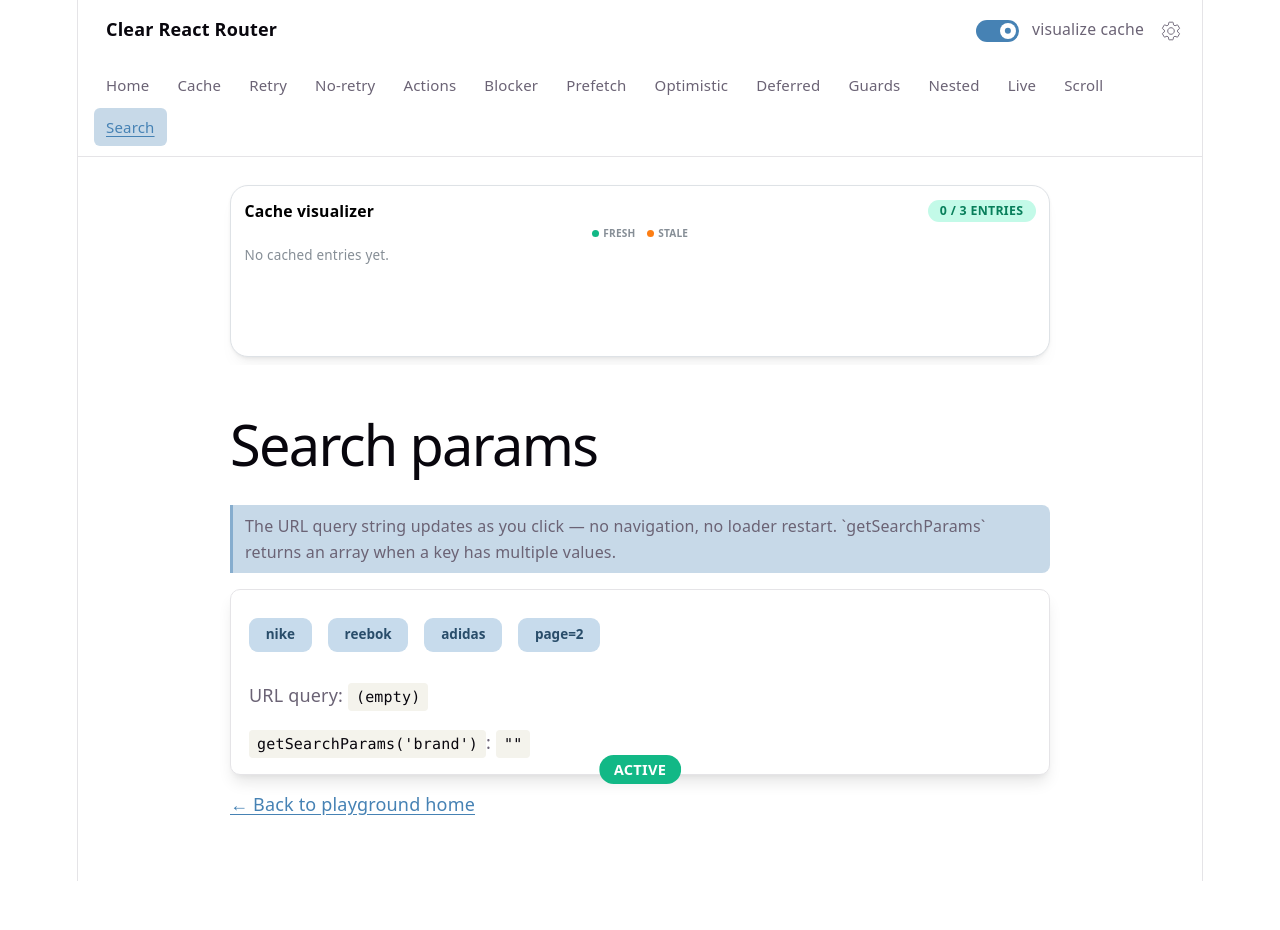
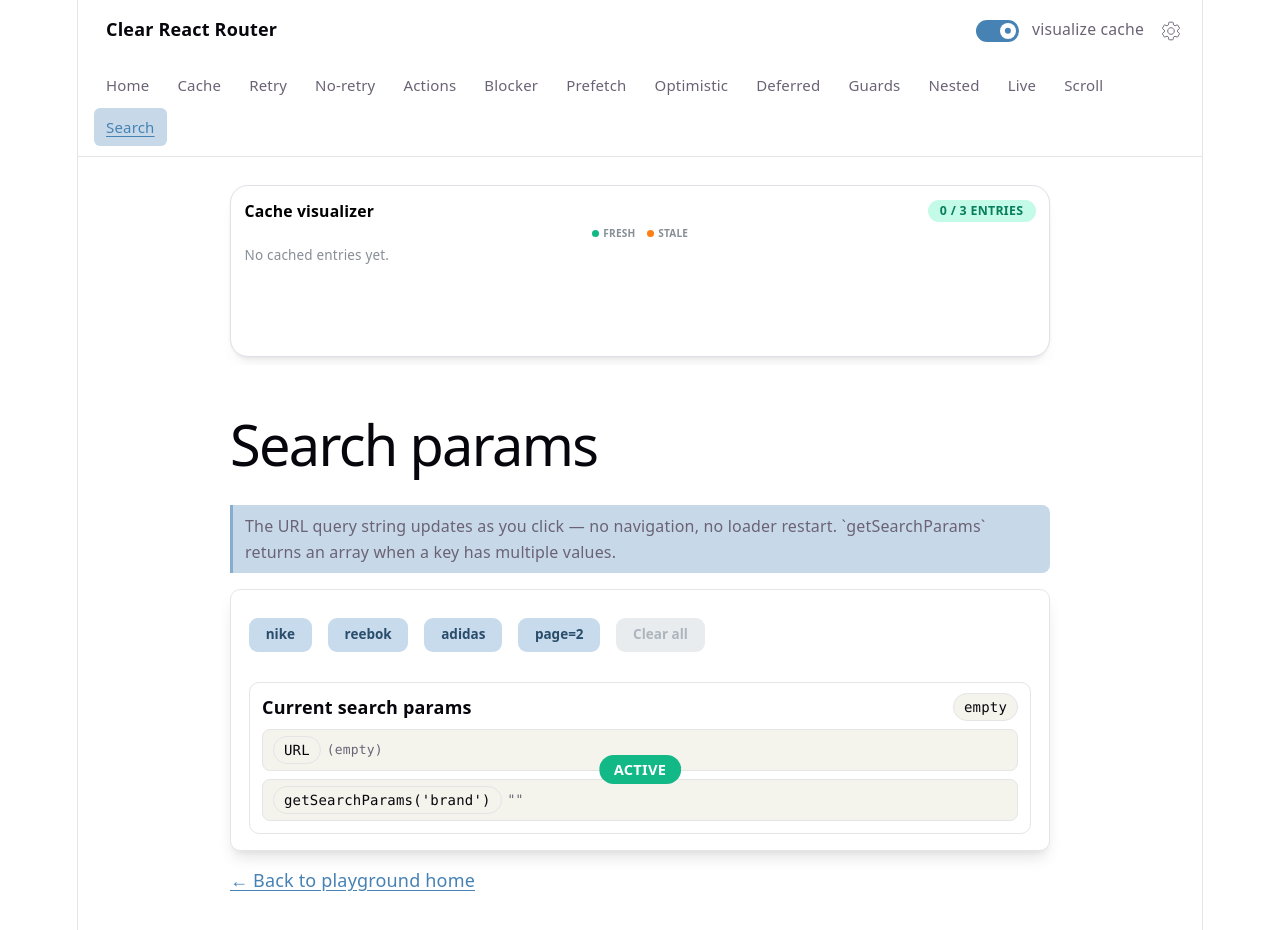
Before and after one commit to AndrewBubnov/clear-react-router, a React (Vite) app: page /playground/search in a window 1280 px wide. Shown: the top 930 px of the page. Before the commit the page ends 881 px from the top, so only its background shows below. Built offline with nearby package versions, Linux system fonts and the light colour scheme.

Commit message:
Refactor SearchPage

```diff
--- a/src/playground/SearchPage.tsx
+++ b/src/playground/SearchPage.tsx
@@ -1,11 +1,14 @@
 import { Link, useSearchParams } from './clear-router';
 import { Button } from '@mantine/core';
+import { motion } from 'motion/react';
 
 const BRANDS = ['nike', 'reebok', 'adidas'];
 
 const SearchPage = () => {
 	const { searchParams, getSearchParams, setSearchParams } = useSearchParams();
 	const active = getSearchParams('brand');
+	const query = searchParams.toString();
+	const paramCount = Array.from(searchParams.keys()).length;
 
 	return (
 		<div className="pg-wrap">
@@ -36,13 +39,48 @@ const SearchPage = () => {
 					<Button variant="light" onClick={() => setSearchParams('page', '2')} size="xs">
 						page=2
 					</Button>
+					<Button
+						variant="light"
+						size="xs"
+						disabled={!query}
+						onClick={() => setSearchParams(() => new URLSearchParams())}
+					>
+						Clear all
+					</Button>
 				</div>
-				<p>
-					URL query: <code>{searchParams.toString() || '(empty)'}</code>
-				</p>
-				<p>
-					<code>getSearchParams(&apos;brand&apos;)</code>: <code>{JSON.stringify(active)}</code>
-				</p>
+				<div className="pg-invalidate-result">
+					<div className="pg-invalidate-result__head">
+						<span className="pg-invalidate-result__title">Current search params</span>
+						<span className="pg-badge">
+							{paramCount === 0 ? 'empty' : `${paramCount} ${paramCount === 1 ? 'param' : 'params'}`}
+						</span>
+					</div>
+					<motion.div
+						key={query}
+						initial={{ opacity: 0, x: -10 }}
+						animate={{ opacity: 1, x: 0 }}
+						transition={{ duration: 0.18, ease: 'easeOut' }}
+					>
+						<div className="pg-invalidate-result__row" style={{ flexDirection: 'column' }}>
+							<div className="pg-invalidate-result__entry">
+								<span className="pg-badge">URL</span>
+								<span
+									className="pg-invalidate-result__data"
+									data-testid="search-url"
+									title={query || '(empty)'}
+								>
+									{query || '(empty)'}
+								</span>
+							</div>
+							<div className="pg-invalidate-result__entry">
+								<span className="pg-badge">getSearchParams(&apos;brand&apos;)</span>
+								<span className="pg-invalidate-result__data" data-testid="search-brand">
+									{JSON.stringify(active)}
+								</span>
+							</div>
+						</div>
+					</motion.div>
+				</div>
 			</div>
 			<p>
 				<Link to="/playground">← Back to playground home</Link>
```
Also changed, not shown: 1 other file (tests, documents, lock files or other folders).
